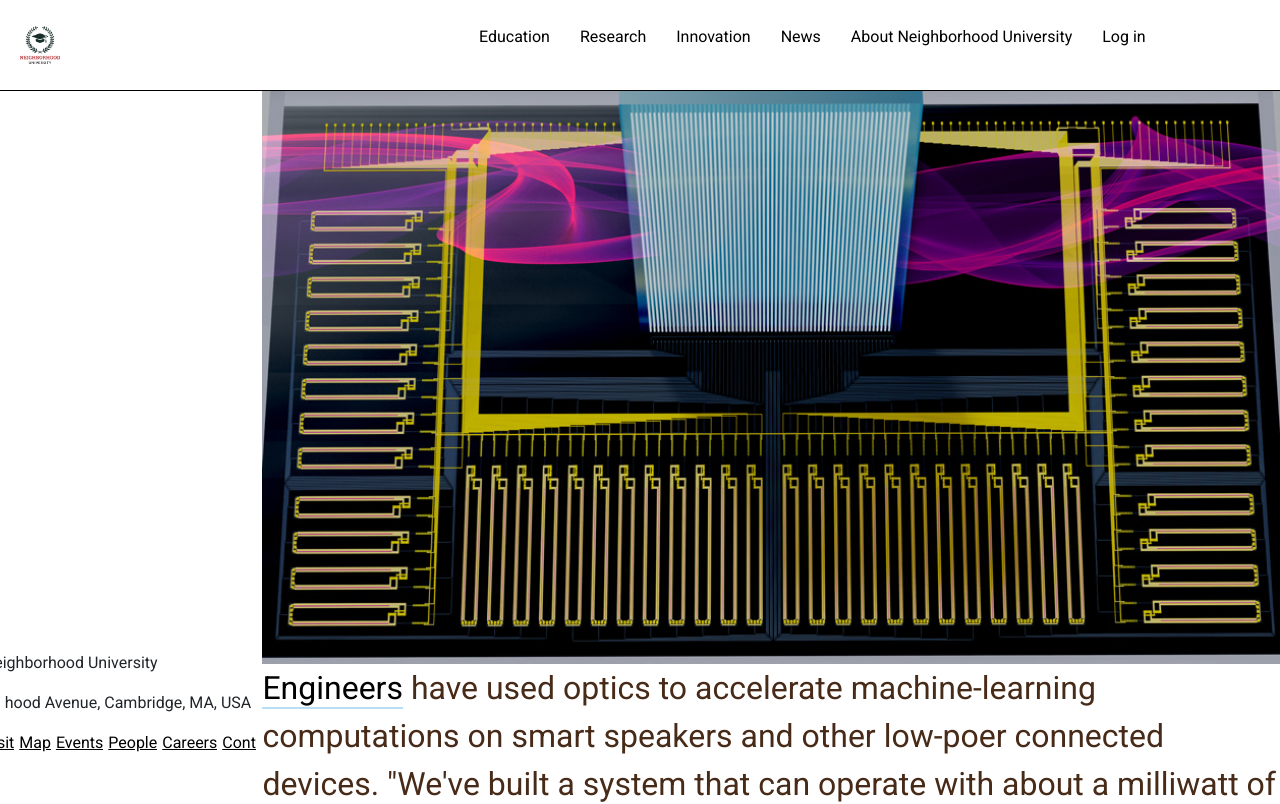
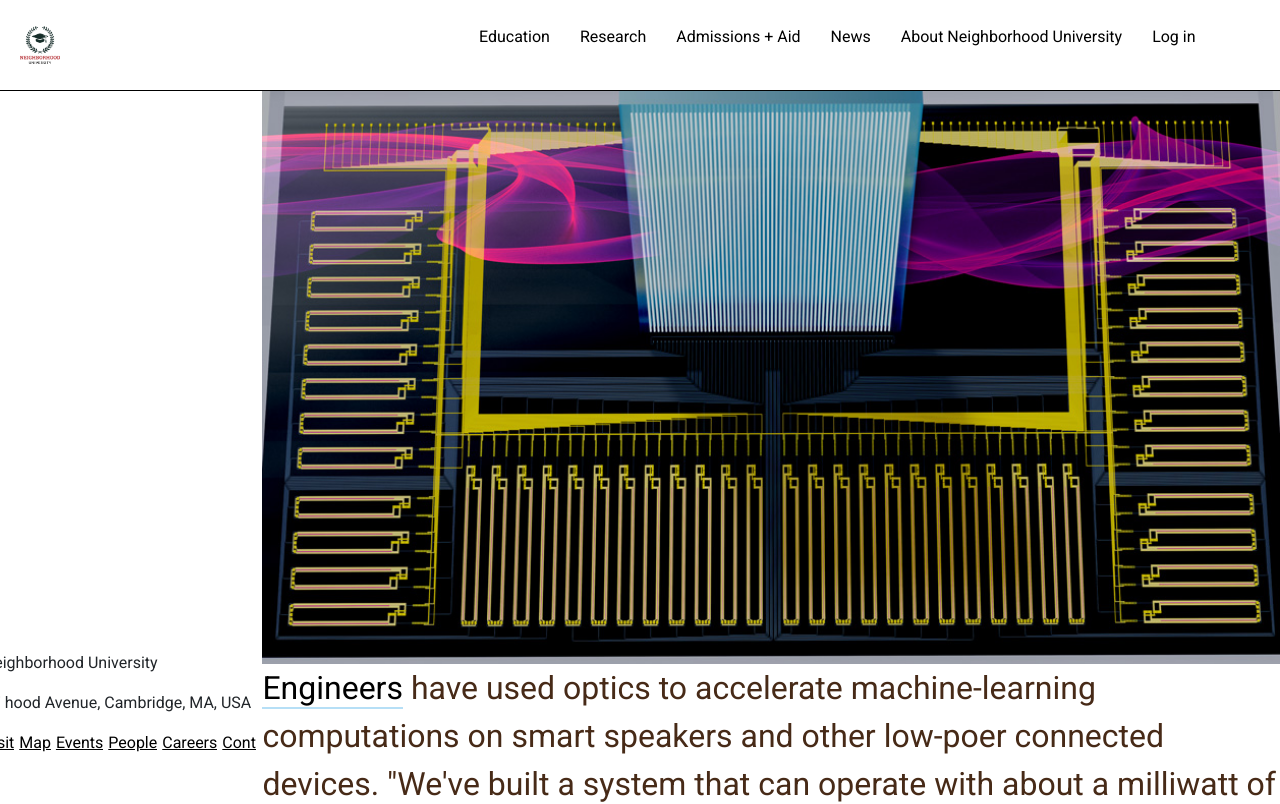
Before and after one commit to Karlroxas21/neighborhood-univ, an Angular app: page / in a window 1280 px wide. Shown: the top 804 px of the page. Built offline with nearby package versions, Linux system fonts and the light colour scheme.

Commit message:
add admissions+aid link

```diff
--- a/src/app/app.component.html
+++ b/src/app/app.component.html
@@ -7,7 +7,7 @@
       <ul>
         <li><a routerLink="education">Education</a></li>
         <li><a routerLink="research">Research</a></li>
-        <li><a routerLink="">Innovation</a></li>
+        <li><a routerLink="admissions">Admissions + Aid</a></li>
         <li><a routerLink="">News</a></li>
         <li><a routerLink="about">About {{title}}</a></li>
         <li><a routerLink="login">Log in</a></li>
```
